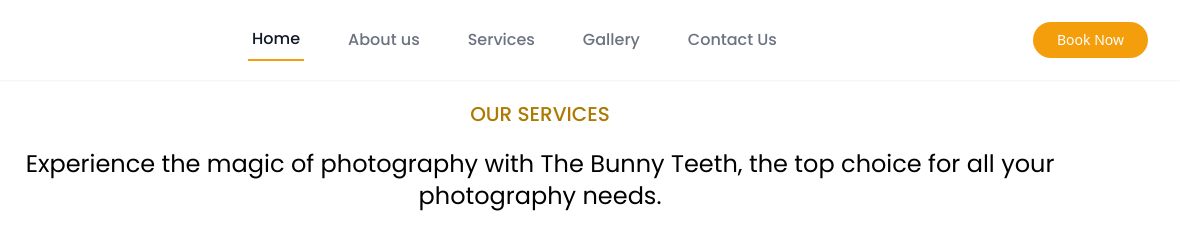
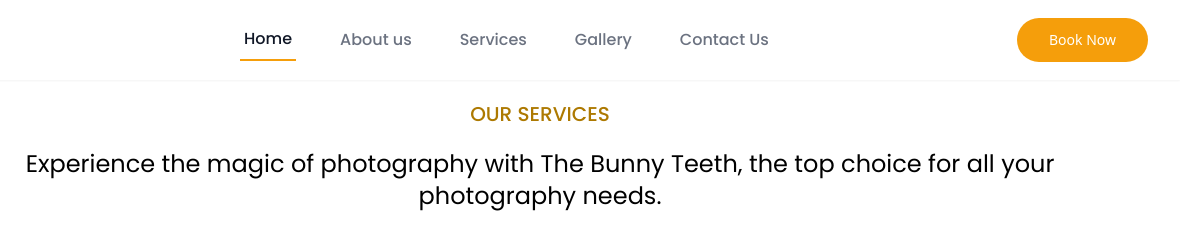
Before and after one commit to Nexglimpse/the-bunnyteeth-photography, a plain HTML site: page services.html in a window 1280 px wide. Shown: the top 249 px of the page, 100-1280 px from the left. Drawn offline with nearby package versions, Linux system fonts and the light colour scheme; a web font is replaced by a local one.

Commit message:
services pushed

```diff
--- a/services.html
+++ b/services.html
@@ -41,7 +41,7 @@
 
                 <!-- Book Now Button -->
                 <div class="hidden md:flex items-center">
-                  <a href="#" class="bg-amber-500 hover:bg-amber-600 text-white px-6 py-2 rounded-full text-sm font-medium">Book Now</a>
+                  <a href="#" class="bg-amber-500 hover:bg-amber-600 text-white px-8 py-3 rounded-full text-sm font-medium">Book Now</a>
                 </div>
 
                 <!-- Mobile menu button -->
```
